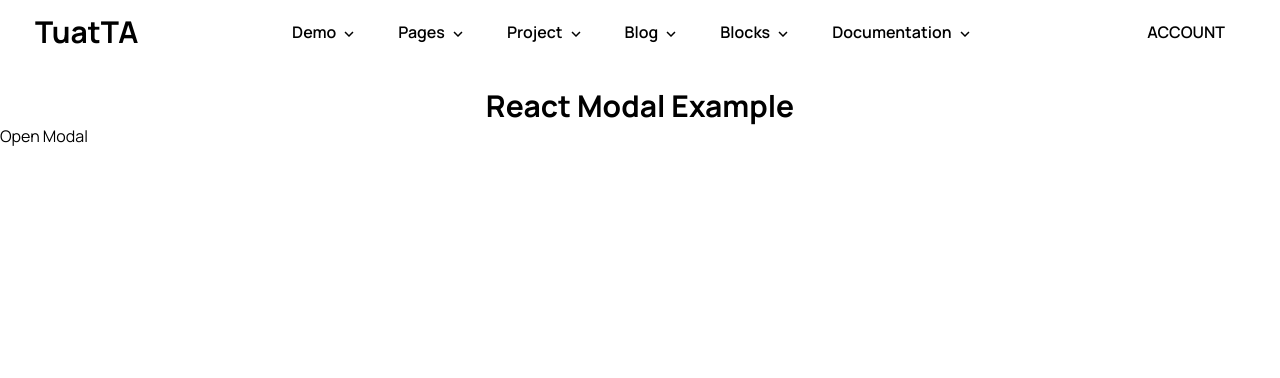
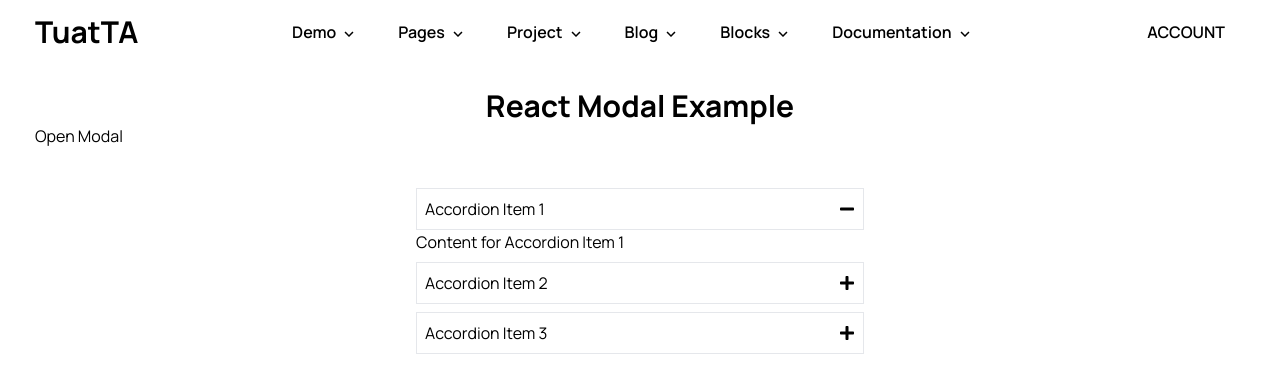
Before and after one commit to smshaown/multipurpose-project, a React (Vite) app: page / in a window 1280 px wide. Shown: the top 378 px of the page. Built offline with nearby package versions, Linux system fonts and the light colour scheme.

Commit message:
sucess the accordion

```diff
--- /dev/null
+++ b/src/SameSection/Accordion/Accordion.css
@@ -0,0 +1,13 @@
+.rotate-icon {
+    transition: transform 0.3s;
+  }
+
+  .accordion-content {
+    max-height: 0;
+    overflow: hidden;
+    transition: max-height 0.3s ease-out;
+  }
+
+  .accordion-content.open {
+    max-height: 1000px; /* Adjust as needed */
+  }
--- /dev/null
+++ b/src/SameSection/Accordion/Accordion.jsx
@@ -0,0 +1,49 @@
+import React, { useState } from 'react';
+import { FaPlus, FaMinus } from 'react-icons/fa';
+import './Accordion.css';
+
+const Accordion = () => {
+  const [activeIndex, setActiveIndex] = useState(0);
+
+  const handleToggle = (index) => {
+    setActiveIndex(activeIndex === index ? null : index);
+  }
+
+  const items = [
+    {
+      title: 'Accordion Item 1',
+      content: 'Content for Accordion Item 1'
+    },
+    {
+      title: 'Accordion Item 2',
+      content: 'Content for Accordion Item 2'
+    },
+    {
+      title: 'Accordion Item 3',
+      content: 'Content for Accordion Item 3'
+    },
+  ];
+
+  return (
+    <div className="max-w-md mx-auto mt-10">
+      {items.map((item, index) => (
+        <div key={index} className="mb-2">
+          <div
+            className="flex justify-between items-center border p-2 cursor-pointer"
+            onClick={() => handleToggle(index)}
+          >
+            <div>{item.title}</div>
+            <div className={`rotate-icon ${activeIndex === index ? 'active' : ''}`}>
+              {activeIndex === index ? <FaMinus /> : <FaPlus />}
+            </div>
+          </div>
+          <div className={`accordion-content ${activeIndex === index ? 'open' : ''}`}>
+            {item.content}
+          </div>
+        </div>
+      ))}
+    </div>
+  );
+};
+
+export default Accordion;
--- a/src/components/DemoSection/HomeDemo.jsx
+++ b/src/components/DemoSection/HomeDemo.jsx
@@ -1,10 +1,12 @@
 import React from 'react';
 import { Modals } from '../BlocksSection/Modals/Modals';
+import Accordion from '../../SameSection/Accordion/Accordion';
 
 const HomeDemo = () => {
     return (
-        <div>
+        <div className='myContainer'>
             <Modals />
+            <Accordion />
         </div>
     );
 };
```
